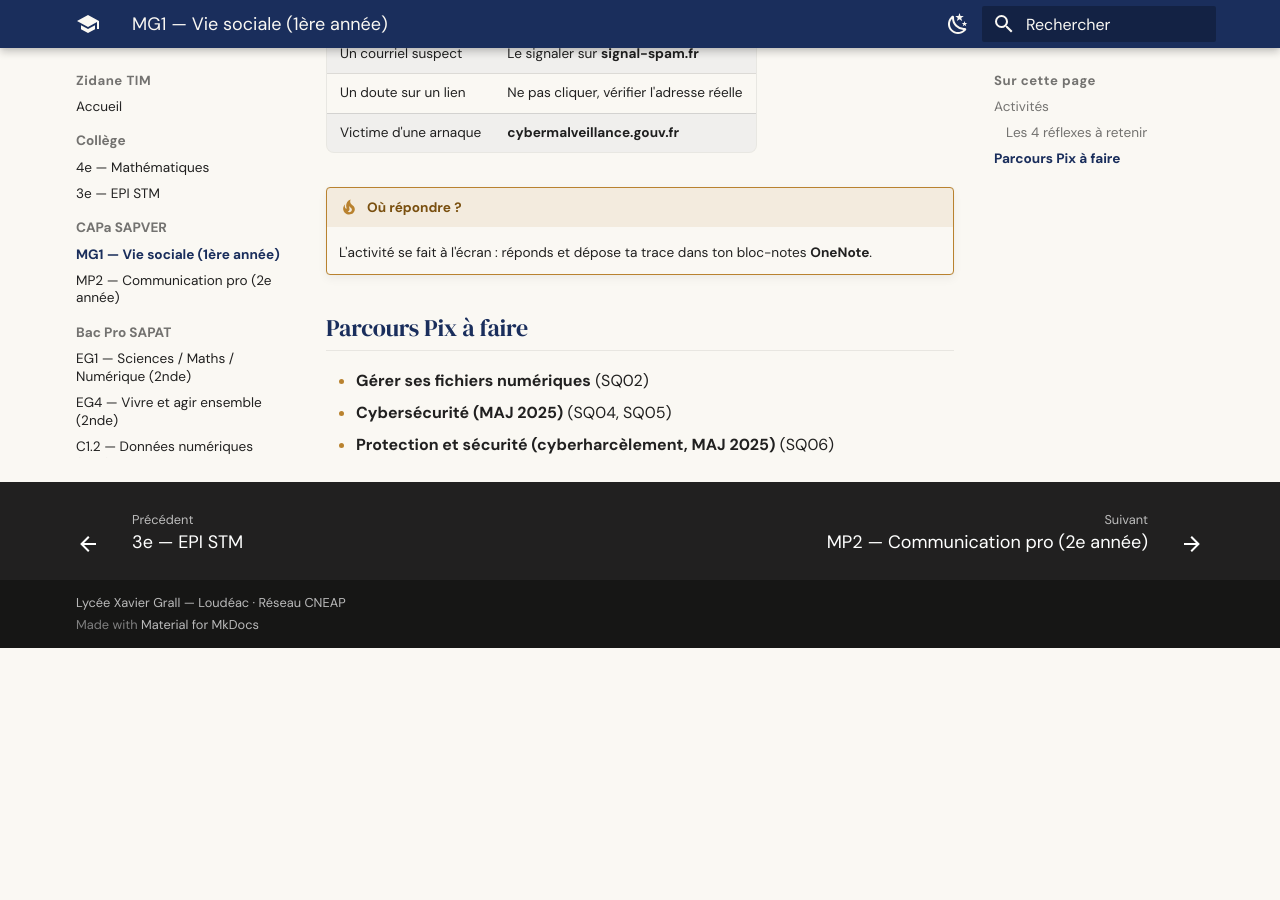
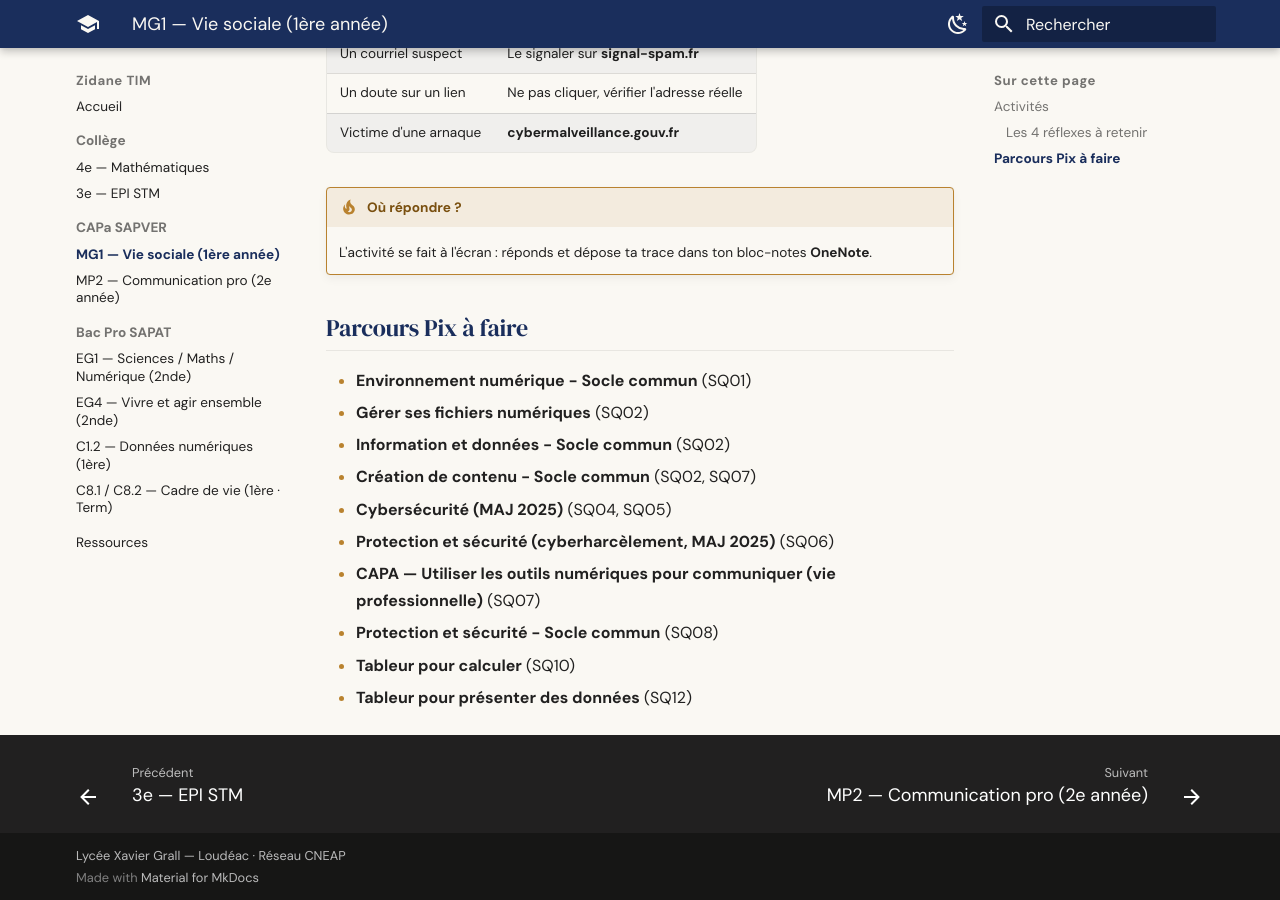
Before and after one commit to zidaneTim/zidane-tim, an MkDocs documentation site: the page built from docs/cours/capa-sapver/mg1-vie-sociale.md, in a window 1280 px wide and 900 px high, scrolled down 1457 px. Built offline with MkDocs 1.6.1 and Material for MkDocs 9.7.7, drawn with Linux system fonts in a browser that asks for light colours; before the commit the page ends 2105 px from its top, so only the background shows below that.

Commit message:
Parcours Pix : resynchronisation des sections classe avec l'etat reel des activites (28/07, 6e passe)
Les sections 'Parcours Pix a faire' des 4 pages de classe (C1.2, MP2, MG1, EG1)
n'avaient pas ete mises a jour depuis leur creation le 22/07, alors que les
parcours attaches aux activites individuelles ont evolue lors des passes du
24-28/07 (Referentiel-Pix-Parcours-Catalogue.md, section 9-12). Resynchronise
chaque section pour qu'elle reflete l'union exacte des parcours reellement
attaches aux activites publiees de la classe, sans aucune reinterpretation des
regles deja arbitrees par Driss.

```diff
--- a/docs/cours/capa-sapver/mg1-vie-sociale.md
+++ b/docs/cours/capa-sapver/mg1-vie-sociale.md
@@ -121,6 +121,13 @@
 
 ## Parcours Pix à faire
 
+- **Environnement numérique - Socle commun** (SQ01)
 - **Gérer ses fichiers numériques** (SQ02)
+- **Information et données - Socle commun** (SQ02)
+- **Création de contenu - Socle commun** (SQ02, SQ07)
 - **Cybersécurité (MAJ 2025)** (SQ04, SQ05)
 - **Protection et sécurité (cyberharcèlement, MAJ 2025)** (SQ06)
+- **CAPA — Utiliser les outils numériques pour communiquer (vie professionnelle)** (SQ07)
+- **Protection et sécurité - Socle commun** (SQ08)
+- **Tableur pour calculer** (SQ10)
+- **Tableur pour présenter des données** (SQ12)
```
Also changed, not shown: docs/cours/capa-sapver/mp2-communication-pro.md (+1 -0 lines), docs/cours/sapat/c12-donnees-numeriques.md (+3 -0 lines), docs/cours/sapat/eg1-sciences-maths-numerique.md (+3 -0 lines).
